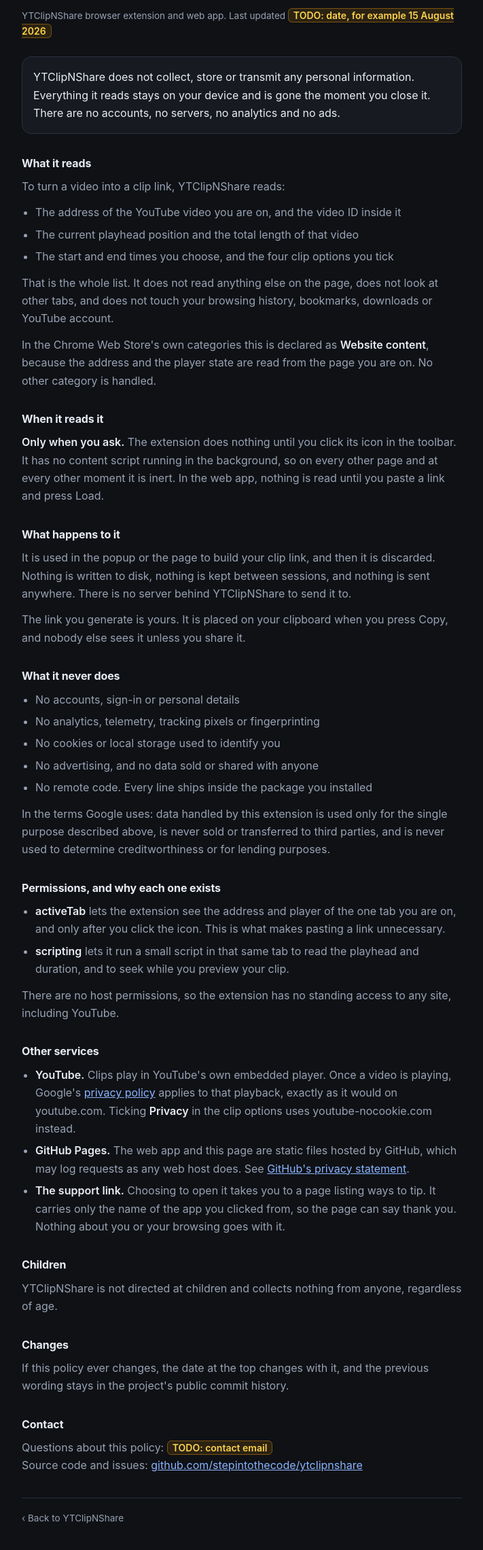
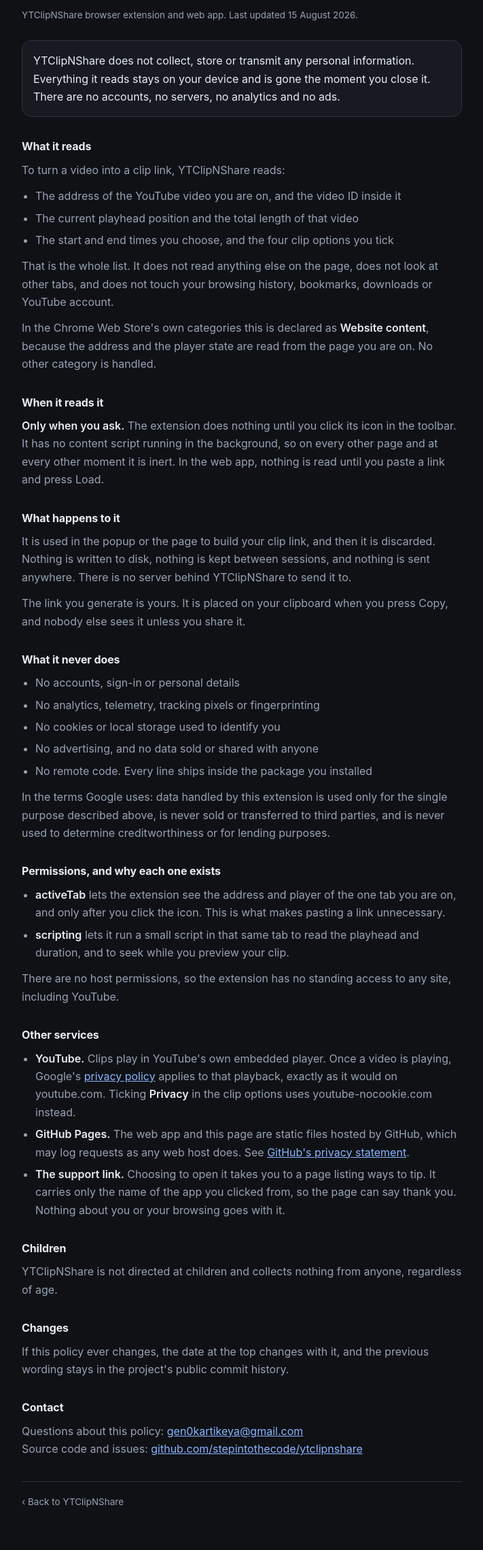
Before and after one commit to stepintothecode/ytclipnshare, a browser extension: page web/privacy.html in a window 1280 px wide. Shown: the part 74-2354 px from the top of the page at 68% size, without its empty margins (284-995 px from the left). Drawn offline with Linux system fonts and the light colour scheme.

Commit message:
fixup! feat: add privacy policy page

```diff
--- a/web/privacy.html
+++ b/web/privacy.html
@@ -34,9 +34,6 @@
   .summary{background:var(--panel);border:1px solid var(--line);border-radius:var(--radius);padding:16px}
   .summary p{margin:0;color:var(--text)}
 
-  .todo{color:#fcd34d;background:rgba(245,158,11,.12);border:1px solid rgba(245,158,11,.4);
-    border-radius:6px;padding:1px 7px;font-weight:600;font-size:14px}
-
   footer{margin-top:34px;padding-top:18px;border-top:1px solid var(--line);font-size:13.5px}
   footer a{color:var(--dim);text-decoration:none}
   footer a:hover{color:var(--text);text-decoration:underline}
@@ -47,8 +44,7 @@
 
   <h1>Privacy policy</h1>
   <p class="updated">
-    YTClipNShare browser extension and web app. Last updated
-    <span class="todo">TODO: date, for example 15 August 2026</span>
+    YTClipNShare browser extension and web app. Last updated 15 August 2026.
   </p>
 
   <div class="summary">
@@ -163,7 +159,7 @@
   <h2>Contact</h2>
   <p>
     Questions about this policy:
-    <span class="todo">TODO: contact email</span><br>
+    <a href="mailto:gen0kartikeya@gmail.com">gen0kartikeya@gmail.com</a><br>
     Source code and issues:
     <a href="https://github.com/stepintothecode/ytclipnshare">github.com/stepintothecode/ytclipnshare</a>
   </p>
```
Also changed, not shown: extension/popup.html (+7 -0 lines), web/index.html (+6 -0 lines).
